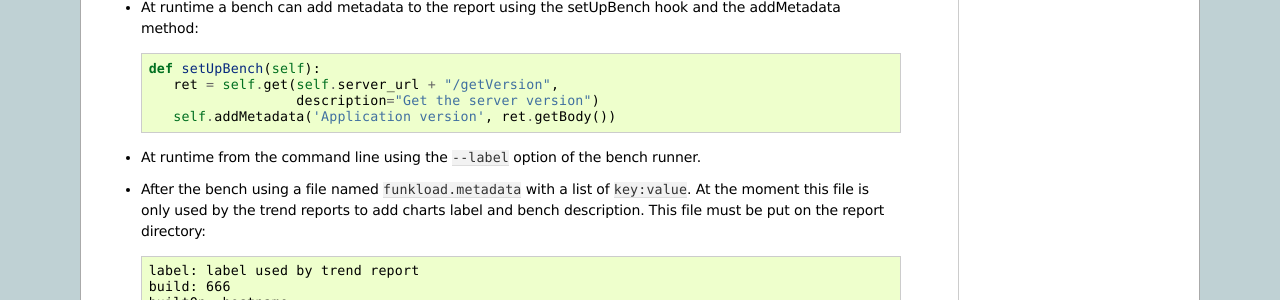
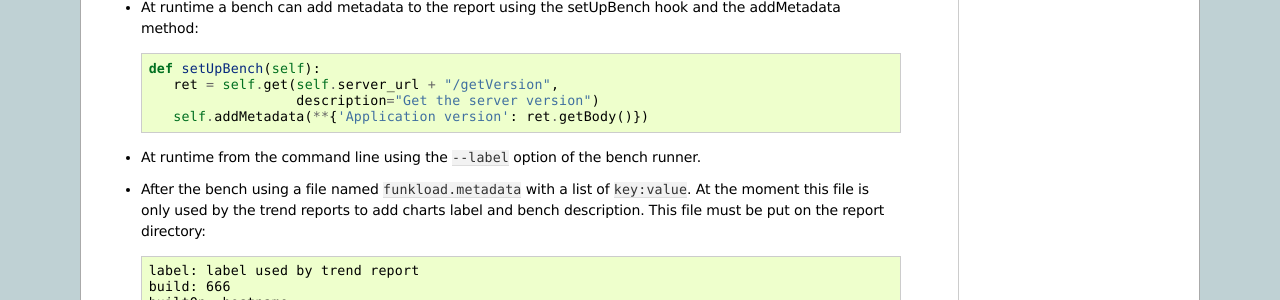
Before and after one commit to nuxeo/FunkLoad, a Sphinx documentation site: the page built from doc/source/writing-test.rst, in a window 1280 px wide and 900 px high, scrolled down 3697 px. Shown: the part 386-686 px from the top of the window. Built offline with Sphinx 7.4.7, drawn with Linux system fonts in a browser that asks for light colours.

Commit message:
fix addMetaData example to have the correct function signature

```diff
--- a/doc/source/writing-test.rst
+++ b/doc/source/writing-test.rst
@@ -268,7 +268,7 @@ Adding information to the report
     def setUpBench(self):
        ret = self.get(self.server_url + "/getVersion",
                       description="Get the server version")
-       self.addMetadata('Application version', ret.getBody())
+       self.addMetadata(**{'Application version': ret.getBody()})
 
 * At runtime from the command line using the ``--label`` option of the
   bench runner.
```
